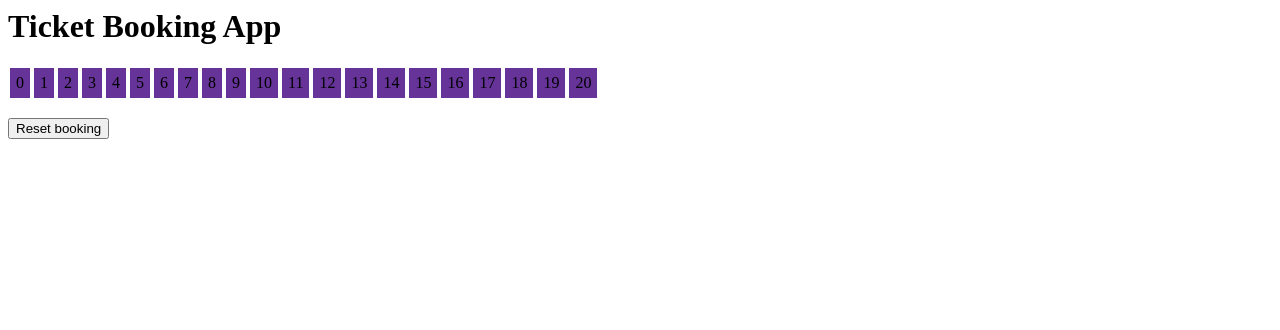
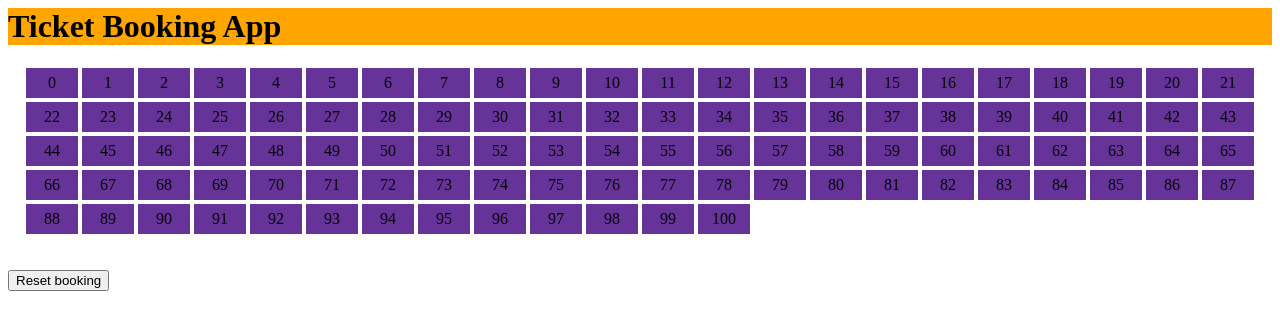
Before and after one commit to jogipr/Ticket-booking-app-b1gcxt, a plain HTML site: page index.html in a window 1280 px wide. Drawn offline with Linux system fonts and the light colour scheme.

Commit message:
2 files modified

```diff
--- a/script.js
+++ b/script.js
@@ -1,6 +1,6 @@
 function creatSeats() {
   let seats = [];
-  for (let i = 0; i <= 20; i++) {
+  for (let i = 0; i <= 100; i++) {
     seats.push({
       id: i,
       booked: false,
--- a/styles.css
+++ b/styles.css
@@ -1,16 +1,21 @@
-body {
+h1 {
+  background: orange;
 }
 .container {
   display: flex;
   flex-wrap: wrap;
+  margin: 16px;
 }
 
 .seat {
   background: orange;
   margin: 2px;
   padding: 6px;
+  width: 40px;
+  text-align: center;
+  cursor: pointer;
 }
 
-.unbooked{
+.unbooked {
   background: rebeccapurple;
 }
```
